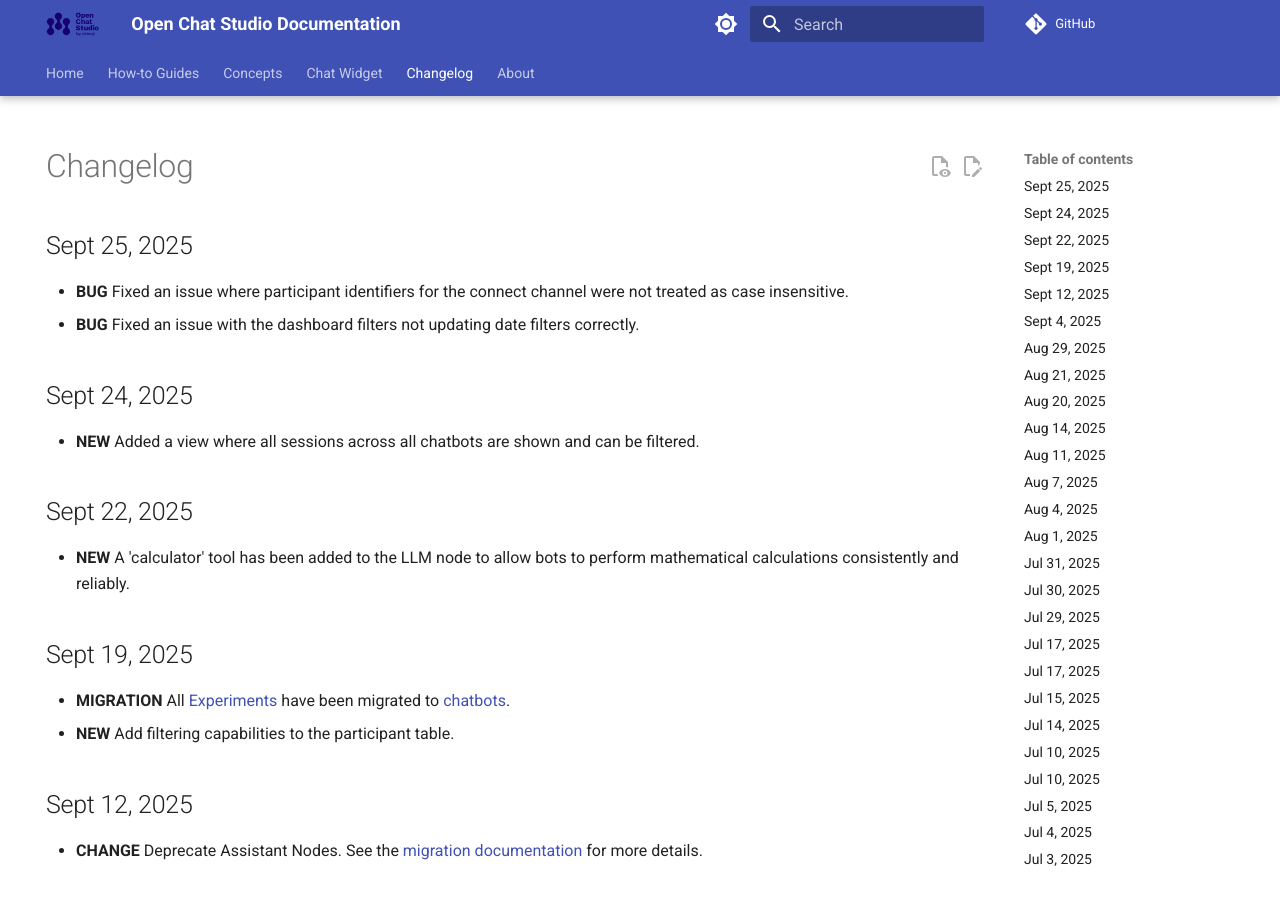
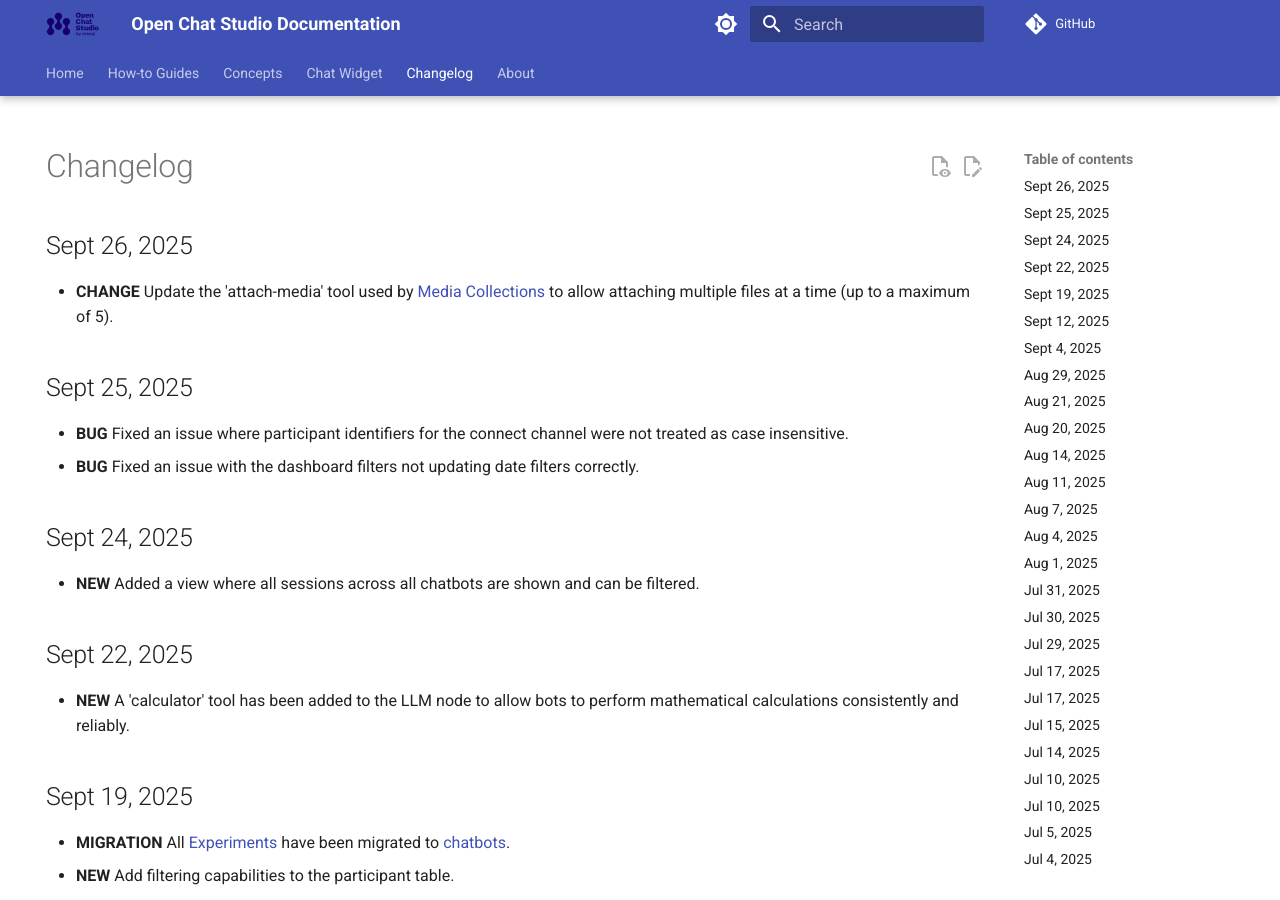
Before and after one commit to dimagi/open-chat-studio-docs, an MkDocs documentation site: the page built from docs/changelog.md, in a window 1280 px wide and 900 px high. Built offline with MkDocs 1.6.1 and Material for MkDocs 9.7.7, drawn with Linux system fonts in a browser that asks for light colours; emoji names are drawn with the system emoji font; a script that is not in the unit is left out; comment, search, counter and statistics services are not loaded.

Commit message:
attach-media multiple changelog

```diff
--- a/docs/changelog.md
+++ b/docs/changelog.md
@@ -4,6 +4,9 @@ hide:
 ---
 
 # Changelog
+
+## Sept 26, 2025
+* **CHANGE** Update the 'attach-media' tool used by [Media Collections](concepts/collections/media.md) to allow attaching multiple files at a time (up to a maximum of 5).
 
 ## Sept 25, 2025
 * **BUG** Fixed an issue where participant identifiers for the connect channel were not treated as case insensitive.
```
